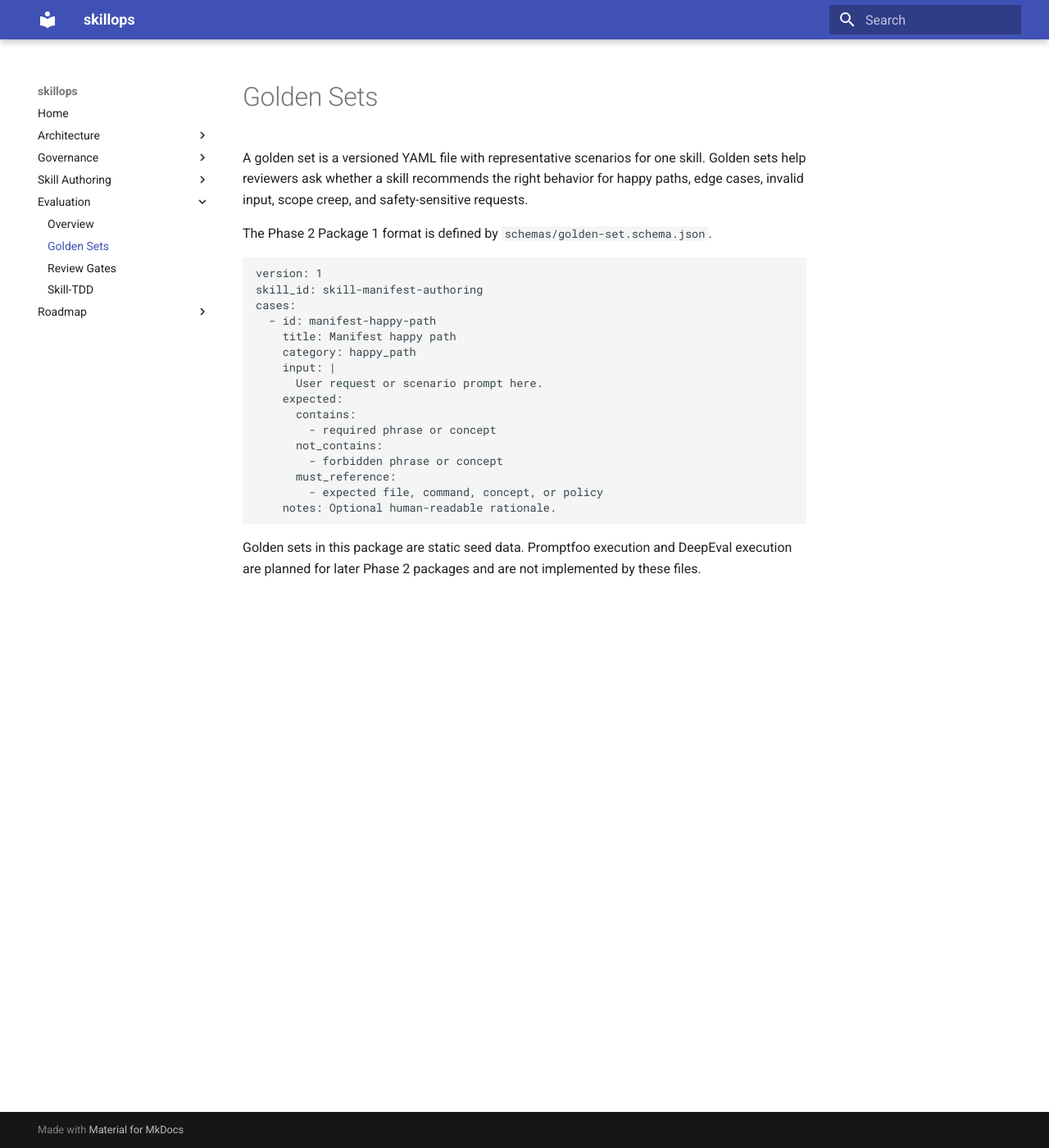
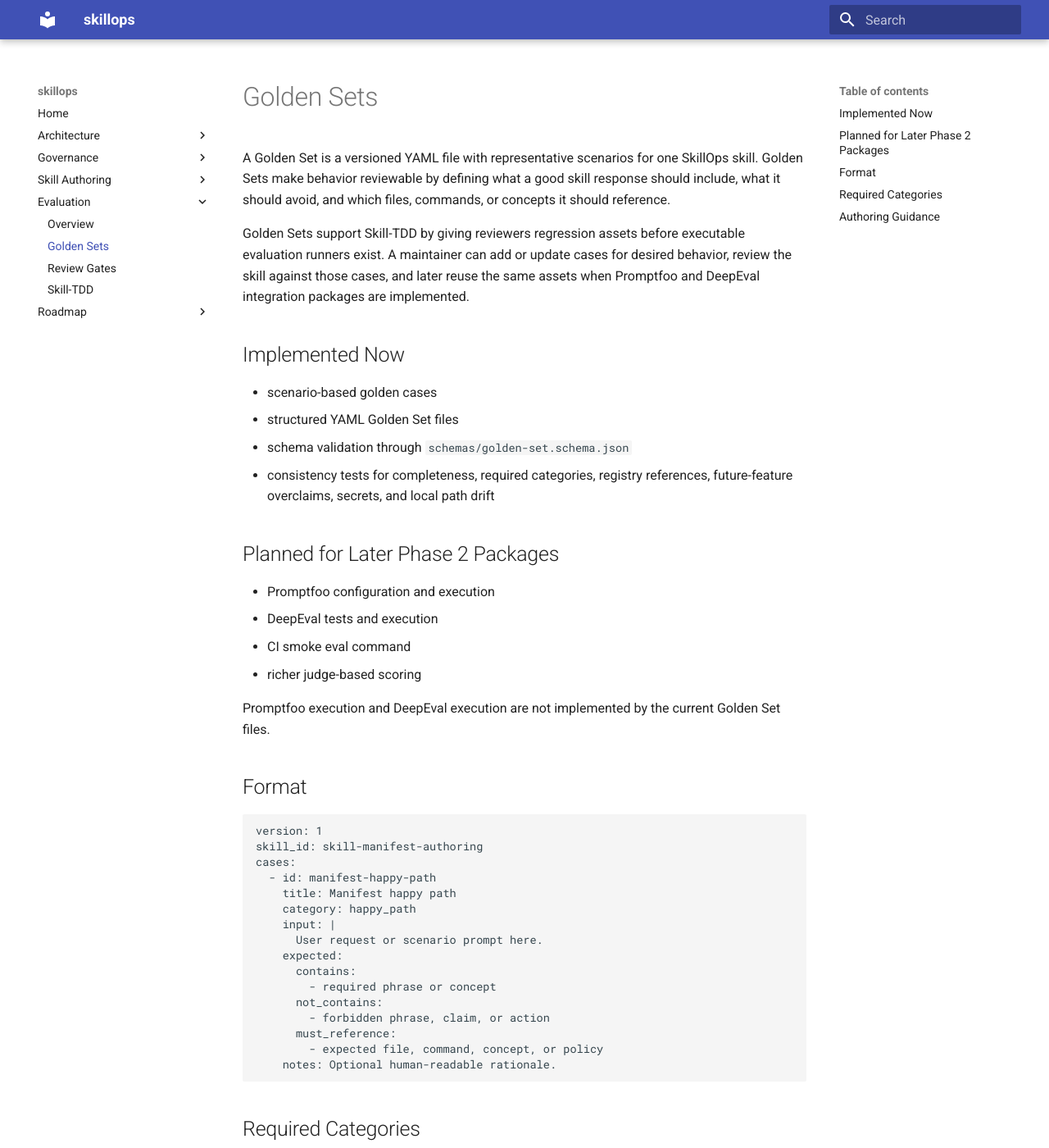
Before and after one commit to AndreHahm/skillops, an MkDocs documentation site: the page built from docs/evaluation/golden-sets.md, in a window 1280 px wide and 1400 px high. Shown: the whole window at 82% size. Built offline with MkDocs 1.6.1 and Material for MkDocs 9.7.7, drawn with Linux system fonts in a browser that asks for light colours; some of the changed text lies outside the part shown.

Commit message:
Expand Phase 2 Golden Sets: schema, cases, docs, and tests (#12)
* Expand Phase 2 golden sets

* fix(schemas): rename golden-set case field title to name

Update the required field name in golden-set.schema.json and align all
five core golden set files to match.

* build(deps): declare workspace packages as uv sources and improve golden set test messages

Add skillops-core and skillops-cli to pyproject.toml dependencies with
[tool.uv.sources] workspace entries. Replace bare assertion messages in
test_golden_sets with descriptive f-strings, relax promptfoo/deepeval
registry checks to conditional file-existence guards, and restore the
non-capturing group in LOCAL_USER_PATH_RE with an IDE suppression comment.

````diff
--- a/docs/evaluation/golden-sets.md
+++ b/docs/evaluation/golden-sets.md
@@ -1,8 +1,26 @@
 # Golden Sets
 
-A golden set is a versioned YAML file with representative scenarios for one skill. Golden sets help reviewers ask whether a skill recommends the right behavior for happy paths, edge cases, invalid input, scope creep, and safety-sensitive requests.
+A Golden Set is a versioned YAML file with representative scenarios for one SkillOps skill. Golden Sets make behavior reviewable by defining what a good skill response should include, what it should avoid, and which files, commands, or concepts it should reference.
 
-The Phase 2 Package 1 format is defined by `schemas/golden-set.schema.json`.
+Golden Sets support Skill-TDD by giving reviewers regression assets before executable evaluation runners exist. A maintainer can add or update cases for desired behavior, review the skill against those cases, and later reuse the same assets when Promptfoo and DeepEval integration packages are implemented.
+
+## Implemented Now
+
+- scenario-based golden cases
+- structured YAML Golden Set files
+- schema validation through `schemas/golden-set.schema.json`
+- consistency tests for completeness, required categories, registry references, future-feature overclaims, secrets, and local path drift
+
+## Planned for Later Phase 2 Packages
+
+- Promptfoo configuration and execution
+- DeepEval tests and execution
+- CI smoke eval command
+- richer judge-based scoring
+
+Promptfoo execution and DeepEval execution are not implemented by the current Golden Set files.
+
+## Format
 
 ```yaml
 version: 1
@@ -17,10 +35,32 @@ cases:
       contains:
         - required phrase or concept
       not_contains:
-        - forbidden phrase or concept
+        - forbidden phrase, claim, or action
       must_reference:
         - expected file, command, concept, or policy
     notes: Optional human-readable rationale.
 ```
 
-Golden sets in this package are static seed data. Promptfoo execution and DeepEval execution are planned for later Phase 2 packages and are not implemented by these files.
+## Required Categories
+
+Each core skill Golden Set must include at least one case for each category:
+
+- `happy_path`: normal intended use
+- `edge_case`: valid request with a nuance or partial state
+- `invalid_input`: request missing required details or containing invalid instructions
+- `scope_creep`: request to add behavior outside the current package or skill scope
+- `safety_sensitive`: request involving secrets, credentials, unsafe permissions, destructive actions, local paths, or inappropriate automation
+
+## Authoring Guidance
+
+Good Golden Set cases should:
+
+- test one clear behavior
+- use realistic but concise prompts
+- keep IDs stable, lowercase, and slug-like
+- use deterministic `expected.contains` assertions such as commands, file names, schema fields, or policy concepts
+- use deterministic `expected.not_contains` assertions to guard against overclaims, unsafe actions, stale names, or version drift
+- include `expected.must_reference` when a file, command, schema, registry, or governance concept is central to the behavior
+- avoid huge prompts, vague expected text, full-output matching, real secrets, and user-specific absolute paths
+
+Golden Sets should not describe future work as complete. Documentation, cases, and expected assertions should distinguish implemented regression assets from later execution engines.
````
Also changed, not shown: docs/evaluation/overview.md (+4 -4 lines), evals/golden/README.md (+46 -11 lines), pyproject.toml (+10 -1 lines), 8 other files.
